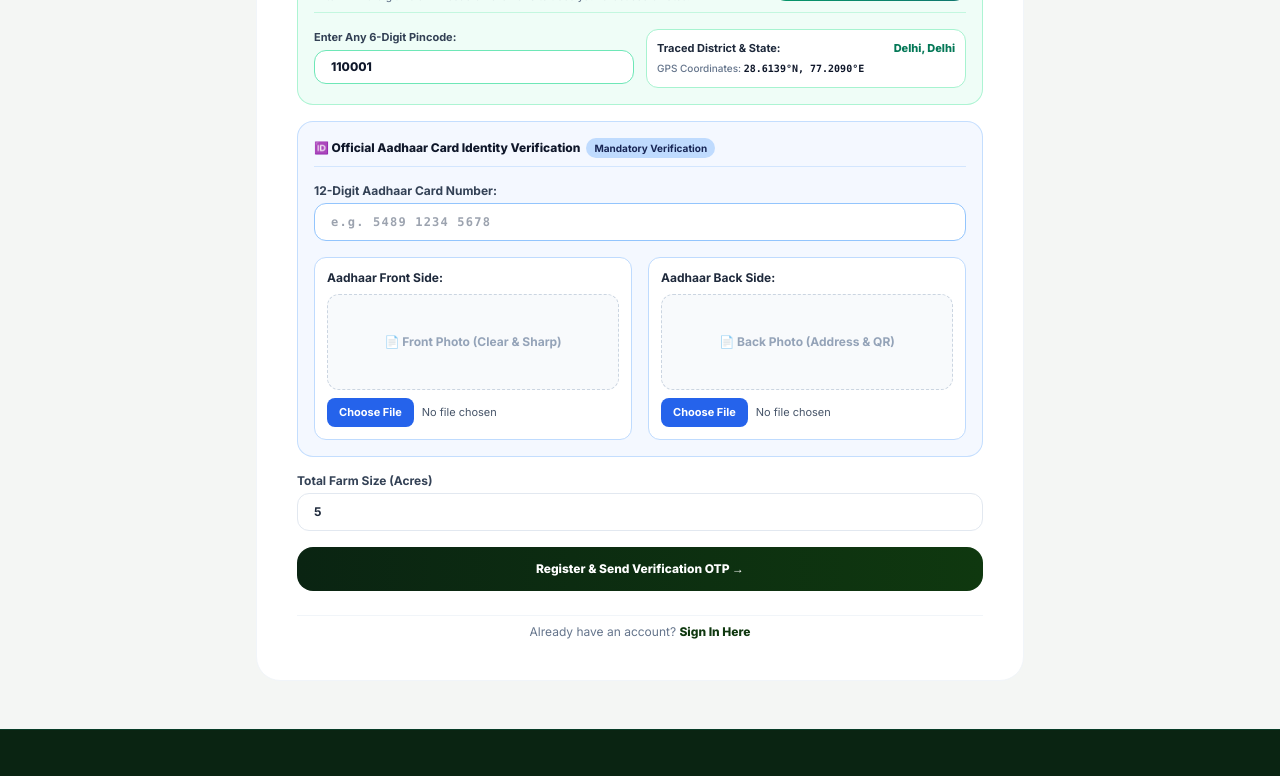
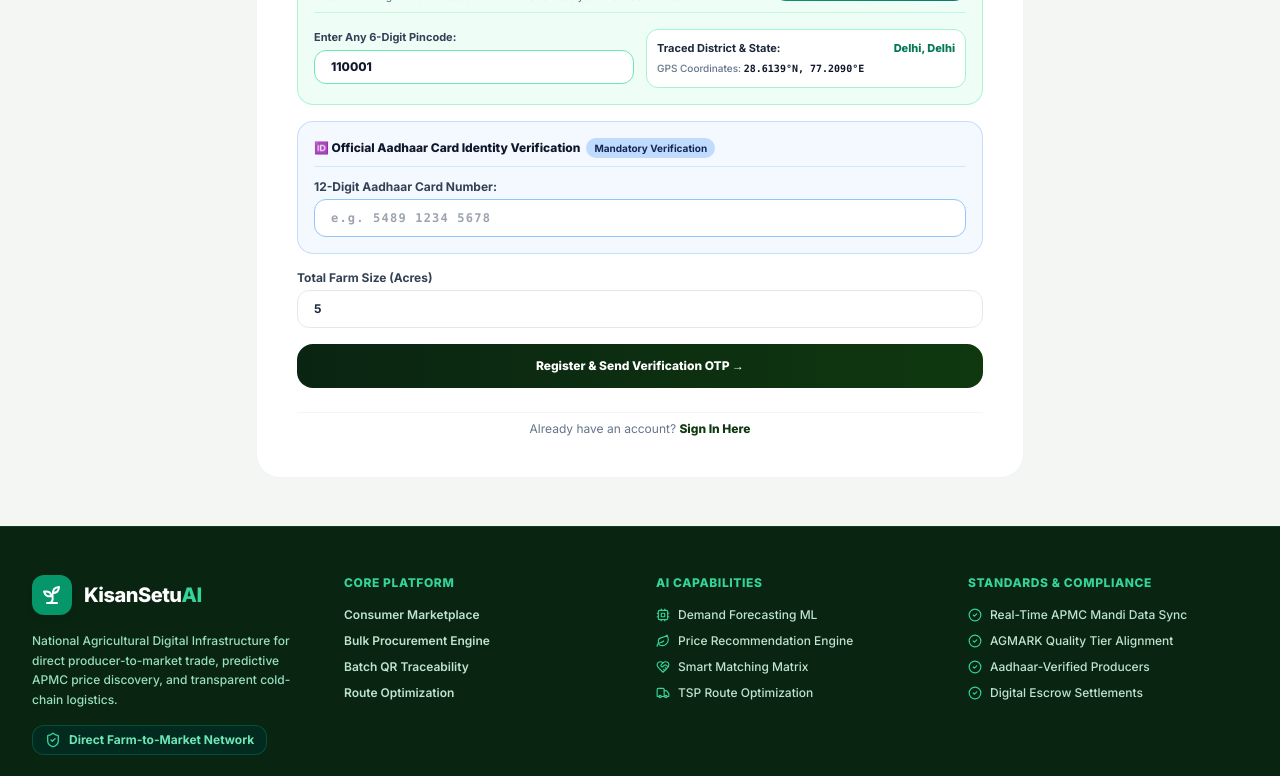
Before and after one commit to aman-pa/KisanSetu, a React (Vite) app in the folder frontend/: page /register in a window 1280 px wide. Shown: the part 840-1616 px from the top of the page. Built offline with nearby package versions, Linux system fonts and the light colour scheme.

Commit message:
refactor: remove Aadhaar image uploads while retaining 12-digit Aadhaar number and profile face photo

```diff
--- a/frontend/src/pages/RegisterPage.jsx
+++ b/frontend/src/pages/RegisterPage.jsx
@@ -52,13 +52,6 @@ const RegisterPage = () => {
   const [profileImageVerified, setProfileImageVerified] = useState(false);
 
   const [aadhaarNumber, setAadhaarNumber] = useState('');
-  const [aadhaarFrontImage, setAadhaarFrontImage] = useState('');
-  const [aadhaarFrontError, setAadhaarFrontError] = useState('');
-  const [aadhaarFrontVerified, setAadhaarFrontVerified] = useState(false);
-
-  const [aadhaarBackImage, setAadhaarBackImage] = useState('');
-  const [aadhaarBackError, setAadhaarBackError] = useState('');
-  const [aadhaarBackVerified, setAadhaarBackVerified] = useState(false);
 
   const handleProfilePhotoChange = async (e) => {
     const file = e.target.files[0];
@@ -73,40 +66,6 @@ const RegisterPage = () => {
       } else {
         setProfileImage(result.dataUrl);
         setProfileImageVerified(true);
-      }
-    }
-  };
-
-  const handleAadhaarFrontChange = async (e) => {
-    const file = e.target.files[0];
-    setAadhaarFrontError('');
-    setAadhaarFrontVerified(false);
-
-    if (file) {
-      const result = await verifyImageClarity(file, 'AADHAAR_FRONT');
-      if (!result.valid) {
-        setAadhaarFrontError(result.message);
-        setAadhaarFrontImage('');
-      } else {
-        setAadhaarFrontImage(result.dataUrl);
-        setAadhaarFrontVerified(true);
-      }
-    }
-  };
-
-  const handleAadhaarBackChange = async (e) => {
-    const file = e.target.files[0];
-    setAadhaarBackError('');
-    setAadhaarBackVerified(false);
-
-    if (file) {
-      const result = await verifyImageClarity(file, 'AADHAAR_BACK');
-      if (!result.valid) {
-        setAadhaarBackError(result.message);
-        setAadhaarBackImage('');
-      } else {
-        setAadhaarBackImage(result.dataUrl);
-        setAadhaarBackVerified(true);
       }
     }
   };
@@ -201,16 +160,6 @@ const RegisterPage = () => {
       return;
     }
 
-    if (!aadhaarFrontImage) {
-      setError('Please upload a clear photo of your Aadhaar Card (Front Side).');
-      return;
-    }
-
-    if (!aadhaarBackImage) {
-      setError('Please upload a clear photo of your Aadhaar Card (Back Side).');
-      return;
-    }
-
     setLoading(true);
     try {
       const { data } = await API.post('/auth/send-registration-otp', {
@@ -270,8 +219,6 @@ const RegisterPage = () => {
         address: { street, city, state, pincode, lat, lng },
         profileImage,
         aadhaarNumber: aadhaarNumber.trim(),
-        aadhaarFrontImage,
-        aadhaarBackImage,
         profileDetails: {
           farmSizeAcres: Number(farmSizeAcres),
           orgName,
@@ -561,8 +508,8 @@ const RegisterPage = () => {
               </div>
             </div>
 
-            {/* Mandatory Aadhaar Identity & Document Verification (All Roles) */}
-            <div className="p-4 bg-blue-50/70 border border-blue-200/90 rounded-2xl space-y-4">
+            {/* Mandatory Aadhaar Identity Verification (All Roles) */}
+            <div className="p-4 bg-blue-50/70 border border-blue-200/90 rounded-2xl space-y-3">
               <div className="flex items-center justify-between border-b border-blue-200/60 pb-2">
                 <label className="block text-xs font-black text-slate-900 flex items-center gap-1.5">
                   <span>🆔 Official Aadhaar Card Identity Verification</span>
@@ -580,71 +527,6 @@ const RegisterPage = () => {
                   placeholder="e.g. 5489 1234 5678"
                   className="w-full px-4 py-2.5 rounded-xl border border-blue-300 text-xs font-black font-mono tracking-widest text-slate-900 bg-white focus:ring-2 focus:ring-blue-500 focus:outline-none"
                 />
-              </div>
-
-              {/* Aadhaar Front & Back Upload Grid */}
-              <div className="grid grid-cols-1 sm:grid-cols-2 gap-4">
-                {/* Front Side Slot */}
-                <div className="p-3 bg-white rounded-xl border border-blue-200 space-y-2">
-                  <div className="flex justify-between items-center text-xs font-bold text-slate-800">
-                    <span>Aadhaar Front Side:</span>
-                    {aadhaarFrontVerified && (
-                      <span className="text-emerald-700 text-[10px] font-extrabold flex items-center gap-1">
-                        <CheckCircle2 className="w-3 h-3 text-emerald-600" /> Verified Front
-                      </span>
-                    )}
-                  </div>
-
-                  {aadhaarFrontError && (
-                    <p className="text-[10px] text-rose-600 font-semibold">{aadhaarFrontError}</p>
-                  )}
-
-                  <div className="h-24 bg-slate-50 border border-dashed border-slate-300 rounded-xl overflow-hidden flex items-center justify-center relative">
-                    {aadhaarFrontImage ? (
-                      <img src={aadhaarFrontImage} alt="Aadhaar Front" className="w-full h-full object-cover" />
-                    ) : (
-                      <span className="text-xs text-slate-400 font-bold text-center px-2">📄 Front Photo (Clear &amp; Sharp)</span>
-                    )}
-                  </div>
-
-                  <input
-                    type="file"
-                    accept="image/*"
-                    onChange={handleAadhaarFrontChange}
-                    className="w-full text-[11px] text-slate-600 file:mr-2 file:py-1.5 file:px-3 file:rounded-lg file:border-0 file:text-[11px] file:font-bold file:bg-blue-600 file:text-white hover:file:bg-blue-700 cursor-pointer"
-                  />
-                </div>
-
-                {/* Back Side Slot */}
-                <div className="p-3 bg-white rounded-xl border border-blue-200 space-y-2">
-                  <div className="flex justify-between items-center text-xs font-bold text-slate-800">
-                    <span>Aadhaar Back Side:</span>
-                    {aadhaarBackVerified && (
-                      <span className="text-emerald-700 text-[10px] font-extrabold flex items-center gap-1">
-                        <CheckCircle2 className="w-3 h-3 text-emerald-600" /> Verified Back
-                      </span>
-                    )}
-                  </div>
-
-                  {aadhaarBackError && (
-                    <p className="text-[10px] text-rose-600 font-semibold">{aadhaarBackError}</p>
-                  )}
-
-                  <div className="h-24 bg-slate-50 border border-dashed border-slate-300 rounded-xl overflow-hidden flex items-center justify-center relative">
-                    {aadhaarBackImage ? (
-                      <img src={aadhaarBackImage} alt="Aadhaar Back" className="w-full h-full object-cover" />
-                    ) : (
-                      <span className="text-xs text-slate-400 font-bold text-center px-2">📄 Back Photo (Address &amp; QR)</span>
-                    )}
-                  </div>
-
-                  <input
-                    type="file"
-                    accept="image/*"
-                    onChange={handleAadhaarBackChange}
-                    className="w-full text-[11px] text-slate-600 file:mr-2 file:py-1.5 file:px-3 file:rounded-lg file:border-0 file:text-[11px] file:font-bold file:bg-blue-600 file:text-white hover:file:bg-blue-700 cursor-pointer"
-                  />
-                </div>
               </div>
             </div>
 
```
